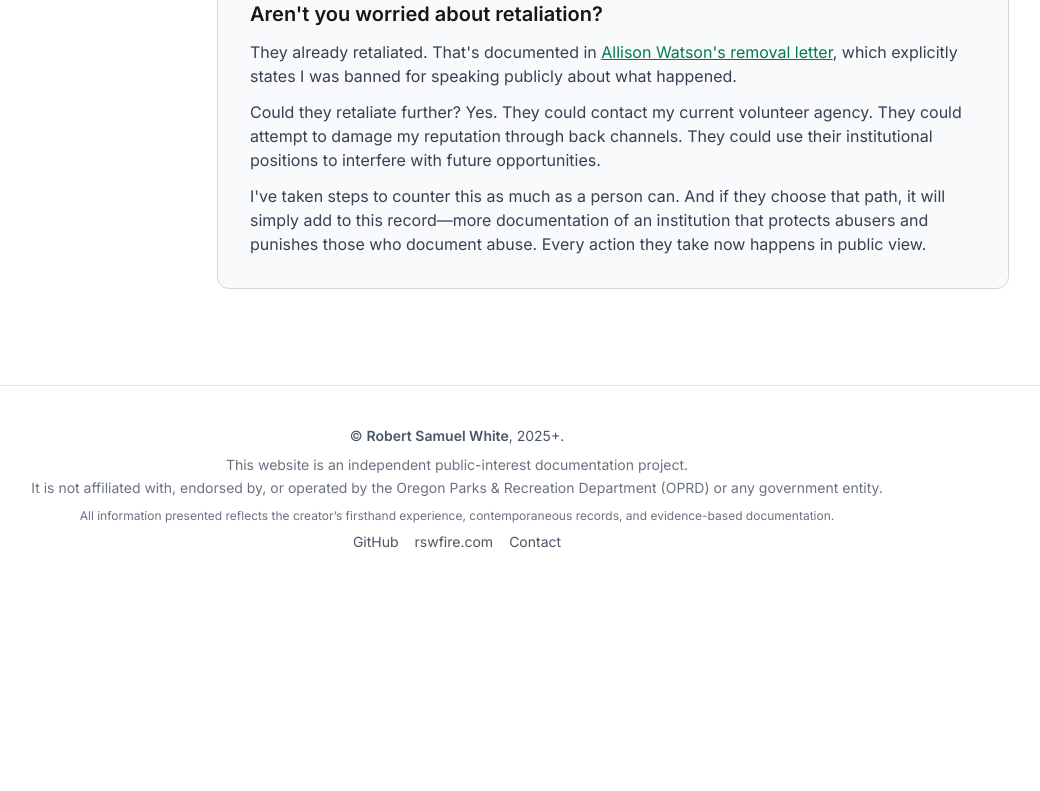
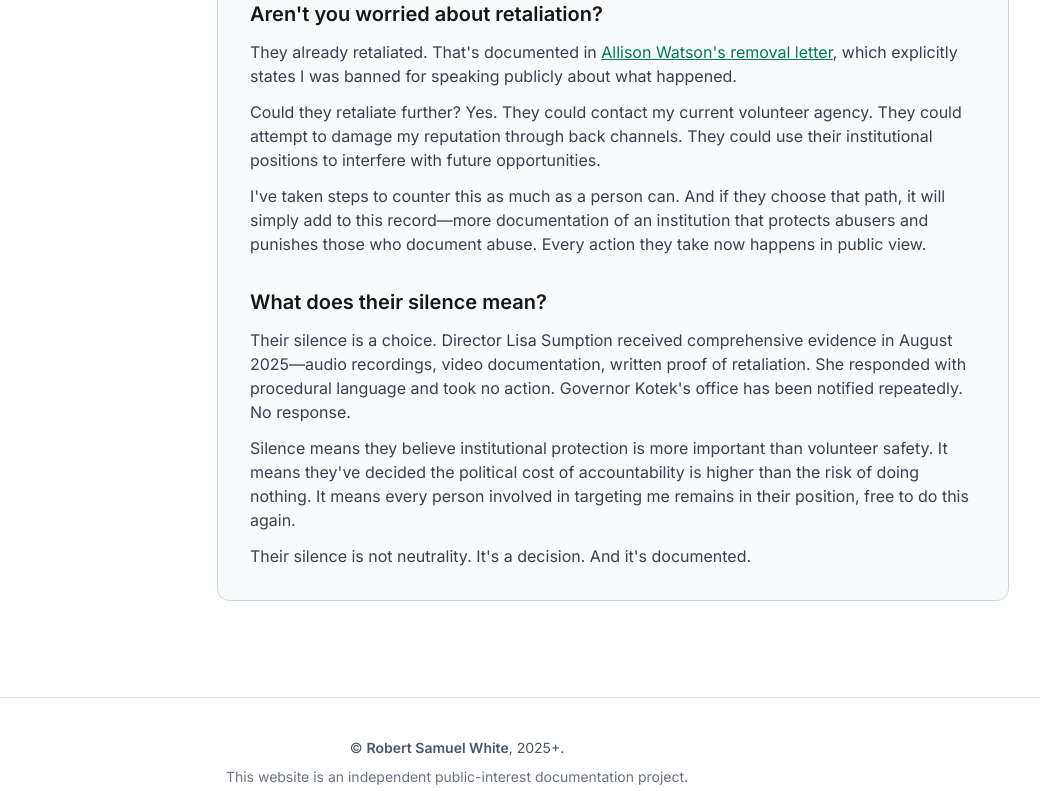
Before and after one commit to rswfire/rswfire.oprd, a Next.js app: page /faq in a window 1280 px wide. Shown: the part 1769-2560 px from the top of the page, without its empty margins (183-1223 px from the left). Before the commit the page ends 2361 px from the top, so only its background shows below. Built offline with nearby package versions, Linux system fonts and the light colour scheme.

Commit message:
Updated Faq.tsx

```diff
--- a/app/(archive)/faq/page.tsx
+++ b/app/(archive)/faq/page.tsx
@@ -118,6 +118,22 @@ export default function FAQPage() {
                     </p>
                 </div>
 
+                {/* Question 8 */}
+                <div>
+                    <h2 className="text-xl font-semibold mb-3">
+                        What does their silence mean?
+                    </h2>
+                    <p className="text-gray-700 mb-3">
+                        Their silence is a choice. Director Lisa Sumption received comprehensive evidence in August 2025—audio recordings, video documentation, written proof of retaliation. She responded with procedural language and took no action. Governor Kotek's office has been notified repeatedly. No response.
+                    </p>
+                    <p className="text-gray-700 mb-3">
+                        Silence means they believe institutional protection is more important than volunteer safety. It means they've decided the political cost of accountability is higher than the risk of doing nothing. It means every person involved in targeting me remains in their position, free to do this again.
+                    </p>
+                    <p className="text-gray-700">
+                        Their silence is not neutrality. It's a decision. And it's documented.
+                    </p>
+                </div>
+
             </div>
         </SectionPage>
     );
```
